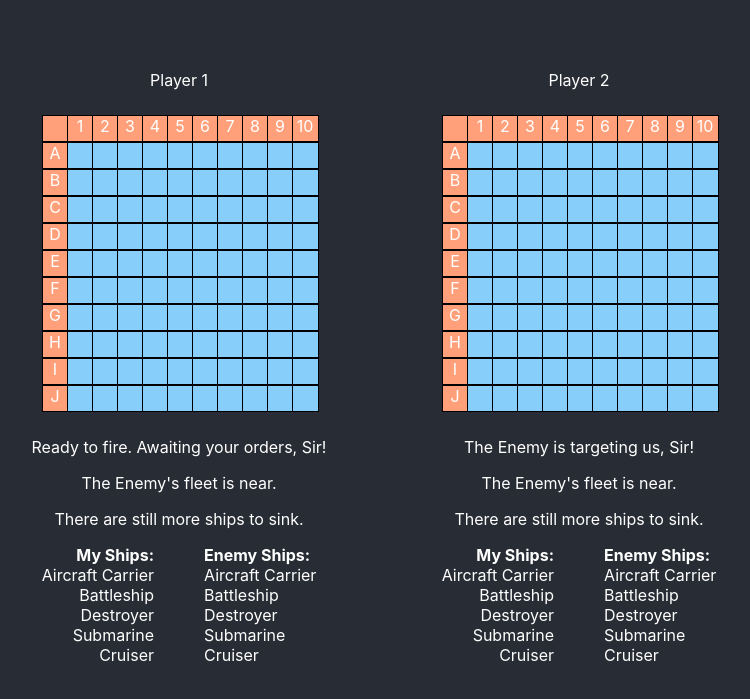
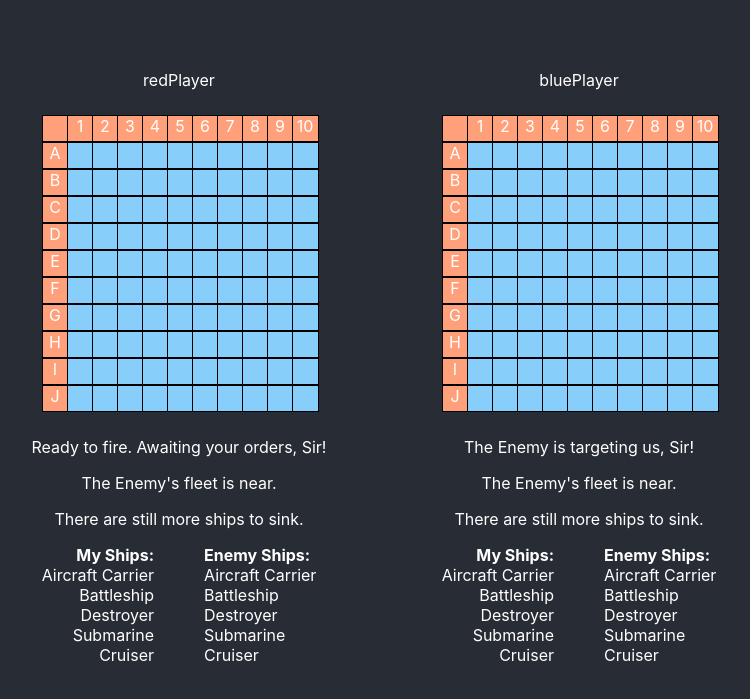
Before and after one commit to thomHayner/battleship-mini-app, a React (Create React App) app: page / in a window 1280 px wide. Shown: the part 233-932 px from the top of the page, without its empty margins (21-771 px from the left). Built offline with nearby package versions, Linux system fonts and the light colour scheme.

Commit message:
code: compartmentalize and refactor

```diff
--- a/src/App.js
+++ b/src/App.js
@@ -1,28 +1,18 @@
 import React from 'react';
 import WhoseTurnIsItAnyway from './Components/DisplayMessages/WhoseTurnIsItAnyway';
-import PlayerName from './Components/DisplayMessages/PlayerName';
-import Board from './Components/Board/Board';
-import Shot from './Components/DisplayMessages/Shot';
-import Sinking from './Components/DisplayMessages/Sinking';
-import Winner from './Components/DisplayMessages/Winner';
-import Carrier from './Components/Ships/Carrier';
-import Battleship from './Components/Ships/Battleship';
-import Destroyer from './Components/Ships/Destroyer';
-import Submarine from './Components/Ships/Submarine';
-import PatrolBoat from './Components/Ships/Cruiser';
 import './App.css';
 // import ChooseGame from './Pages/ChooseGameLandingPage';
 // import fireControlHandler from './Logic/FireControlHandler';
 import checkWinner from './Logic/CheckWinner';
+import PlayerDashboard from './Components/PlayerDashboard';
 
 class App extends React.Component {
   constructor(props) {
     super(props);
     this.state = {
-      highScores: [],
-      turnNumber: 0,
-      isTheEnemyFiring: false,
-      playerBoard: [
+      redPlayer: {
+        name: "redPlayer",
+        board: [
           ["","1","2","3","4","5","6","7","8","9","10",],
           ["A",2,0,0,0,0,0,0,0,0,4],
           ["B",2,0,0,0,0,0,0,0,0,4],
@@ -33,9 +23,21 @@ class App extends React.Component {
           ["G",3,3,3,0,0,0,0,0,0,0],
           ["H",0,0,0,0,0,0,0,0,0,0],
           ["I",0,0,0,0,0,0,0,0,0,0],
-        ["J",1,1,1,1,1,0,0,0,5,5]
+          ["J",1,1,1,1,1,0,0,0,5,5],
         ],
-      enemyBoard: [
+        shot: "Ready to fire. Awaiting your orders, Sir!",
+        sinking: "The Enemy's fleet is near.",
+        win: 'There are still more ships to sink.',
+        score: 0,
+        carrierAfloat: true,
+        battleshipAfloat: true,
+        cruiserAfloat: true,
+        submarineAfloat: true,
+        destroyerAfloat: true,
+      },
+      bluePlayer: {
+        name: "bluePlayer",
+        board: [
           ["","1","2","3","4","5","6","7","8","9","10",],
           ["A",0,2,0,0,0,0,0,0,4,0],
           ["B",0,2,0,0,0,0,0,0,4,0],
@@ -46,28 +48,21 @@ class App extends React.Component {
           ["G",0,0,0,0,0,0,0,0,0,0],
           ["H",0,0,0,0,0,0,0,0,0,0],
           ["I",1,1,1,1,1,0,0,0,5,5],
-        ["J",0,0,0,0,0,0,0,0,0,0]
+          ["J",0,0,0,0,0,0,0,0,0,0],
         ],
-      playerName: "Player 1",
-      playerShot: 'Ready to fire. Awaiting your orders, Sir!',
-      playerSinking: 'The Enemy\'s fleet is near.',
-      playerWin: 'There are still more ships to sink.',
-      playerScore: 0,
-      playerCarrierAfloat: true,
-      playerBattleshipAfloat: true,
-      playerCruiserAfloat: true,
-      playerSubmarineAfloat: true,
-      playerDestroyerAfloat: true,
-      enemyName: "Player 2",
-      enemyShot: 'The Enemy is targeting us, Sir!',
-      enemySinking: 'The Enemy\'s fleet is near.',
-      enemyWin: 'There are still more ships to sink.',
-      enemyScore: 0,
-      enemyCarrierAfloat: true,
-      enemyBattleshipAfloat: true,
-      enemyCruiserAfloat: true,
-      enemySubmarineAfloat: true,
-      enemyDestroyerAfloat: true,
+        shot: "The Enemy is targeting us, Sir!",
+        sinking: "The Enemy's fleet is near.",
+        win: "There are still more ships to sink.",
+        score: 0,
+        carrierAfloat: true,
+        battleshipAfloat: true,
+        cruiserAfloat: true,
+        submarineAfloat: true,
+        destroyerAfloat: true,
+      },
+      highScores: [],
+      turnNumber: 0,
+      isBluePlayerFiring: false,
     }
     this.fireControlHandler = this.fireControlHandler.bind(this);
   }
@@ -85,52 +80,24 @@ class App extends React.Component {
   // }
 
   fireControlHandler = (row, col, player) => {
-    if (this.state.playerShot !== 'VICTORY!' && this.state.enemyShot !== 'VICTORY!') {
+    if (this.state.redPlayer.shot !== 'VICTORY!' && this.state.bluePlayer.shot !== 'VICTORY!') {
       let newTurnNumber = this.state.turnNumber + 1;
-      let newShot;
       let opposingShotDisplay = 'Ready to fire. Awaiting your orders, Sir!';
       let nowSinking = 'The Enemy\'s fleet is near.';
-      let newWin;
-      let roundBoard;
-      let carrier;
-      let battleship;
-      let cruiser;
-      let submarine;
-      let destroyer;
-      let score;
-      let opponentScore;
-      let opponentSinking;
-      let opponentWin;
+      let roundBoard = this.state.isBluePlayerFiring ? this.state.bluePlayer.board.slice() : this.state.redPlayer.board.slice();
+      let newShot = this.state.isBluePlayerFiring ? this.state.bluePlayer.shot : this.state.redPlayer.shot;
+      let newWin = this.state.isBluePlayerFiring ? this.state.bluePlayer.win : this.state.redPlayer.win;
+      let score = this.state.isBluePlayerFiring ? this.state.bluePlayer.score : this.state.redPlayer.score;
+      let carrier = this.state.isBluePlayerFiring ? this.state.bluePlayer.carrierAfloat : this.state.redPlayer.carrierAfloat;
+      let battleship = this.state.isBluePlayerFiring ? this.state.bluePlayer.battleshipAfloat : this.state.redPlayer.battleshipAfloat;
+      let cruiser = this.state.isBluePlayerFiring ? this.state.bluePlayer.cruiserAfloat : this.state.redPlayer.cruiserAfloat;
+      let submarine = this.state.isBluePlayerFiring ? this.state.bluePlayer.submarineAfloat : this.state.redPlayer.submarineAfloat;
+      let destroyer = this.state.isBluePlayerFiring ? this.state.bluePlayer.destroyerAfloat : this.state.redPlayer.destroyerAfloat;
+      let opponentScore = this.state.isBluePlayerFiring ? this.state.redPlayer.score : this.state.bluePlayer.score;
+      let opponentSinking = this.state.isBluePlayerFiring ? this.state.redPlayer.sinking : this.state.bluePlayer.sinking;
+      let opponentWin = this.state.isBluePlayerFiring ? this.state.redPlayer.win : this.state.bluePlayer.win;
 
-      if (this.state.isTheEnemyFiring === true ) {
-        roundBoard = this.state.enemyBoard.slice();
-        newShot = this.state.enemyShot;
-        newWin = this.state.enemyWin;
-        score = this.state.enemyScore;
-        opponentScore = this.state.playerScore;
-        opponentSinking = this.state.playerSinking;
-        opponentWin = this.state.playerWin;
-        carrier = this.state.enemyCarrierAfloat;
-        battleship = this.state.enemyBattleshipAfloat;
-        cruiser = this.state.enemyCruiserAfloat;
-        submarine = this.state.enemySubmarineAfloat;
-        destroyer = this.state.enemyDestroyerAfloat;
-      } else {
-        roundBoard = this.state.playerBoard.slice()
-        newShot = this.state.playerShot;
-        newWin = this.state.playerWin;
-        score = this.state.playerScore;
-        opponentScore = this.state.enemyScore;
-        opponentSinking = this.state.enemySinking;
-        opponentWin = this.state.enemyWin;
-        carrier = this.state.playerCarrierAfloat;
-        battleship = this.state.playerBattleshipAfloat;
-        cruiser = this.state.playerCruiserAfloat;
-        submarine = this.state.playerSubmarineAfloat;
-        destroyer = this.state.playerDestroyerAfloat;
-      }
-
-      if ((player === 'Player 2' && this.state.isTheEnemyFiring === true) || (player === 'Player 1' && this.state.isTheEnemyFiring === false)) {
+      if ((player === 'bluePlayer' && this.state.isBluePlayerFiring === true) || (player === 'redPlayer' && this.state.isBluePlayerFiring === false)) {
 
         if (roundBoard[row][col] > 0) {
           score += 5;
@@ -147,8 +114,10 @@ class App extends React.Component {
           newShot = 'You have already fired on this location. Try Again.';
         }
 
+        // This returns a check of the board to see if it is now a winner
         let tracker = checkWinner(roundBoard);
 
+        //
         if (tracker[0] === 0 && carrier === true) {
           score += 3;
           nowSinking = 'The enemy\'s Aircraft Carrier is sinking!';
@@ -192,43 +161,56 @@ class App extends React.Component {
           // add fetch here to POST Scores
         };
 
-        if (this.state.isTheEnemyFiring === true ) {
+        // This part finishes up by setting the new state values
+        if (this.state.isBluePlayerFiring === true ) {
           this.setState({
-              enemyBoard: roundBoard,
-              enemyShot: newShot,
-              enemySinking: nowSinking,
-              enemyWin: newWin,
-              enemyScore: score,
-              enemyCarrierAfloat: carrier,
-              enemyBattleshipAfloat: battleship,
-              enemyCruiserAfloat: cruiser,
-              enemySubmarineAfloat: submarine,
-              enemyDestroyerAfloat: destroyer,
-              playerShot: opposingShotDisplay,
-              playerSinking: opponentSinking,
-              playerWin: opponentWin,
+            bluePlayer: {
+              ...this.state.bluePlayer,
+              board: roundBoard,
+              shot: newShot,
+              sinking: nowSinking,
+              win: newWin,
+              score: score,
+              carrierAfloat: carrier,
+              battleshipAfloat: battleship,
+              cruiserAfloat: cruiser,
+              submarineAfloat: submarine,
+              destroyerAfloat: destroyer,
+            },
+            redPlayer: {
+              ...this.state.redPlayer,
+              shot: opposingShotDisplay,
+              sinking: opponentSinking,
+              win: opponentWin,
+            }
           });
         } else {
           this.setState({
-              playerBoard: roundBoard,
-              playerShot: newShot,
-              playerSinking: nowSinking,
-              playerWin: newWin,
-              playerScore: score,
-              playerCarrierAfloat: carrier,
-              playerBattleshipAfloat: battleship,
-              playerCruiserAfloat: cruiser,
-              playerSubmarineAfloat: submarine,
-              playerDestroyerAfloat: destroyer,
-              enemyShot: opposingShotDisplay,
-              enemySinking: opponentSinking,
-              enemyWin: opponentWin,
+            redPlayer: {
+              ...this.state.redPlayer,
+              board: roundBoard,
+              shot: newShot,
+              sinking: nowSinking,
+              win: newWin,
+              score: score,
+              carrierAfloat: carrier,
+              battleshipAfloat: battleship,
+              ruiserAfloat: cruiser,
+              submarineAfloat: submarine,
+              destroyerAfloat: destroyer,
+            },
+            bluePlayer: {
+              ...this.state.bluePlayer,
+              shot: opposingShotDisplay,
+              sinking: opponentSinking,
+              win: opponentWin,
+            }
           });
         }
 
         this.setState({
           turnNumber: newTurnNumber,
-            isTheEnemyFiring: !this.state.isTheEnemyFiring,
+          isBluePlayerFiring: !this.state.isBluePlayerFiring,
         });
       }
     }
@@ -237,76 +219,27 @@ class App extends React.Component {
   render() {
       return (
         <div className="App">
-
           <header className="App-header" >
             <h1>Battleship</h1>
-            <WhoseTurnIsItAnyway turn={this.state.isTheEnemyFiring} />
+            <WhoseTurnIsItAnyway turn={this.state.isBluePlayerFiring} />
           </header>
-
           <div className="App-main" >
-
-            <div className="player-area" >
-              <PlayerName name={this.state.playerName} />
-              <Board board={this.state.playerBoard} player={this.state.playerName} handleFire={ this.fireControlHandler } />
-              <Shot shot={this.state.playerShot} />
-              <Sinking sinking={this.state.playerSinking} />
-              <Winner win={this.state.playerWin} />
-              <div className="ship-list-area" >
-                <div className="player-ship-list" >
-                <div><strong>My Ships:</strong></div>
-                  <Carrier afloat={this.state.enemyCarrierAfloat} />
-                  <Battleship afloat={this.state.enemyBattleshipAfloat} />
-                  <Destroyer afloat={this.state.enemyCruiserAfloat} />
-                  <Submarine afloat={this.state.enemySubmarineAfloat} />
-                  <PatrolBoat afloat={this.state.enemyDestroyerAfloat} />
+            <div>
+              <PlayerDashboard className="player-area" player={this.state.redPlayer} opponent={this.state.bluePlayer} handleFire={ this.fireControlHandler } />
             </div>
-                <div></div>
-                <div className="enemy-ship-list" >
-                  <div><strong>Enemy Ships:</strong></div>
-                  <Carrier afloat={this.state.playerCarrierAfloat} />
-                  <Battleship afloat={this.state.playerBattleshipAfloat} />
-                  <Destroyer afloat={this.state.playerCruiserAfloat} />
-                  <Submarine afloat={this.state.playerSubmarineAfloat} />
-                  <PatrolBoat afloat={this.state.playerDestroyerAfloat} />
+            <div>
+              <PlayerDashboard className="player-area" player={this.state.bluePlayer} opponent={this.state.redPlayer} handleFire={ this.fireControlHandler } />
             </div>
-              </div>
-            </div>
-            <div className="player-area" >
-              <PlayerName name={this.state.enemyName} />
-              <Board board={this.state.enemyBoard} player={this.state.enemyName} handleFire={ this.fireControlHandler } />
-              <Shot shot={this.state.enemyShot} />
-              <Sinking sinking={this.state.enemySinking} />
-              <Winner win={this.state.enemyWin} />
-              <div className="ship-list-area" >
-                <div className="player-ship-list" >
-                  <div><strong>My Ships:</strong></div>
-                  <Carrier afloat={this.state.playerCarrierAfloat} />
-                  <Battleship afloat={this.state.playerBattleshipAfloat} />
-                  <Destroyer afloat={this.state.playerCruiserAfloat} />
-                  <Submarine afloat={this.state.playerSubmarineAfloat} />
-                  <PatrolBoat afloat={this.state.playerDestroyerAfloat} />
-                </div>
-                <div></div>
-                <div className="enemy-ship-list" >
-                  <div><strong>Enemy Ships:</strong></div>
-                  <Carrier afloat={this.state.enemyCarrierAfloat} />
-                  <Battleship afloat={this.state.enemyBattleshipAfloat} />
-                  <Destroyer afloat={this.state.enemyCruiserAfloat} />
-                  <Submarine afloat={this.state.enemySubmarineAfloat} />
-                  <PatrolBoat afloat={this.state.enemyDestroyerAfloat} />
-                </div>
-              </div>
-            </div>
-
           </div>
           {/* <div>
             <ChooseGame/>
           </div> */}
-
         </div>
       )
     }
 }
+
+export default App;
 
 // design a modal to pop up and either (new game / set pieces) or (load previous game) at start
 
@@ -324,5 +257,3 @@ class App extends React.Component {
 // deploy to AWS
 
 // componentDidMount() {}
-
-export default App;
```
Lines whose indentation alone changed are shown as unchanged.
